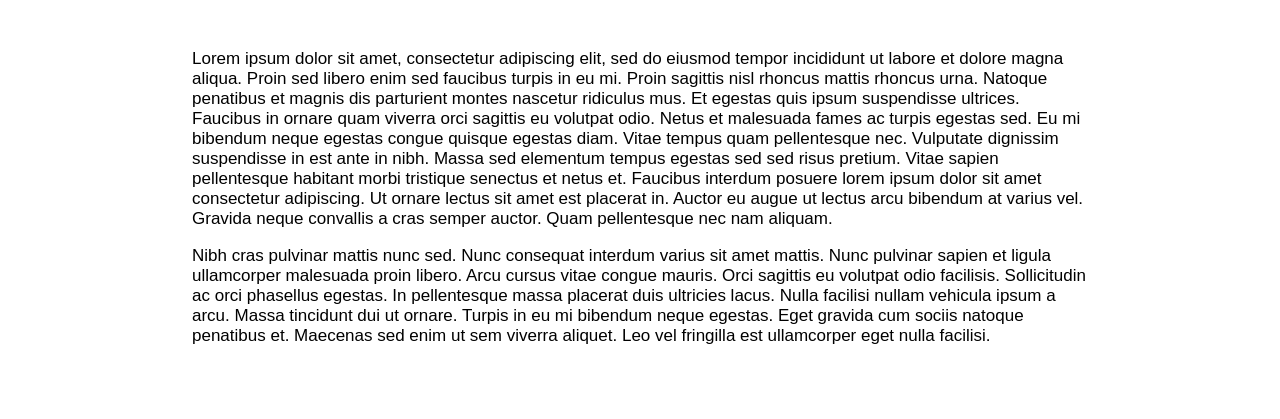
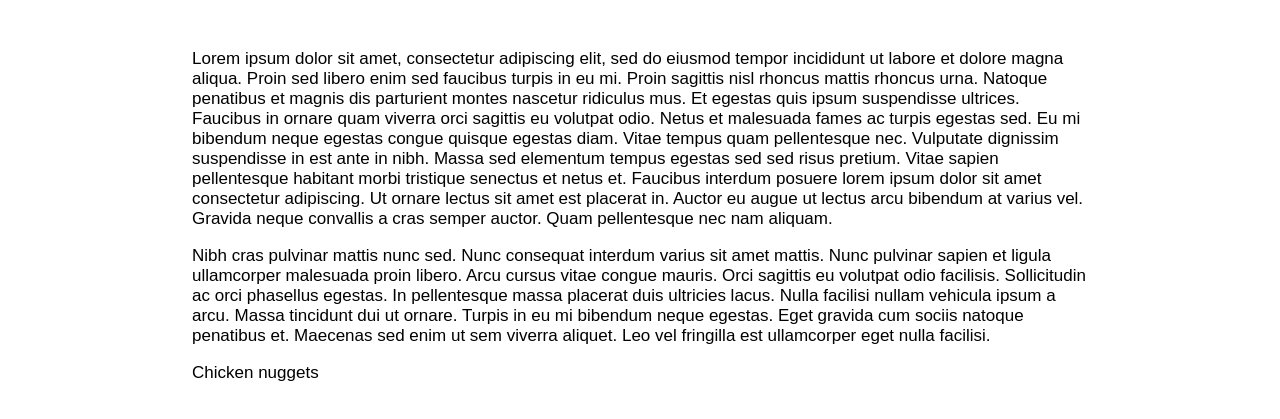
Before and after one commit to 77Z/japan, a plain HTML site: page index.html in a window 1280 px wide. Shown: the part 253-672 px from the top of the page. Drawn offline with Linux system fonts and the light colour scheme.

Commit message:
Update index.html

```diff
--- a/index.html
+++ b/index.html
@@ -100,6 +100,10 @@
         <p>
                 Nibh cras pulvinar mattis nunc sed. Nunc consequat interdum varius sit amet mattis. Nunc pulvinar sapien et ligula ullamcorper malesuada proin libero. Arcu cursus vitae congue mauris. Orci sagittis eu volutpat odio facilisis. Sollicitudin ac orci phasellus egestas. In pellentesque massa placerat duis ultricies lacus. Nulla facilisi nullam vehicula ipsum a arcu. Massa tincidunt dui ut ornare. Turpis in eu mi bibendum neque egestas. Eget gravida cum sociis natoque penatibus et. Maecenas sed enim ut sem viverra aliquet. Leo vel fringilla est ullamcorper eget nulla facilisi.
         </p>
+
+        <p>
+           Chicken nuggets
+        </p>
     </div>
 </body>
 </html>
```
